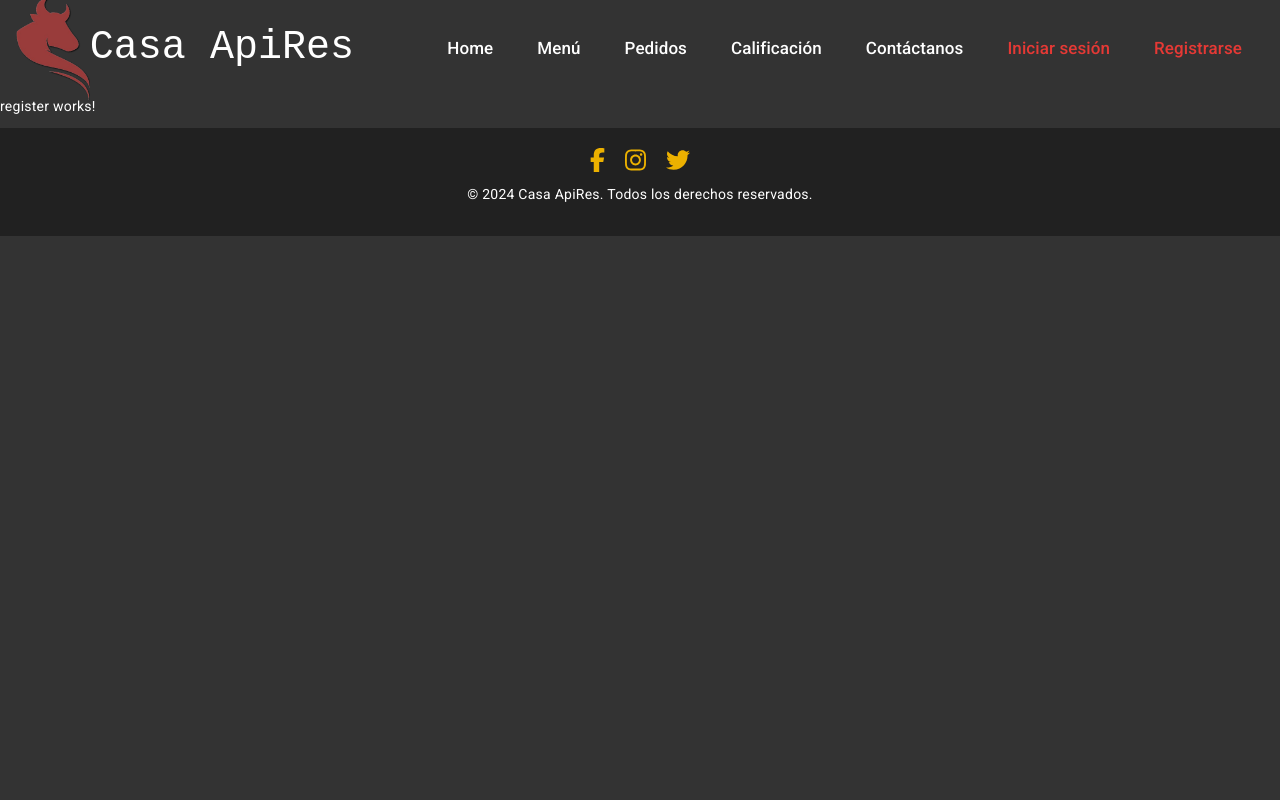
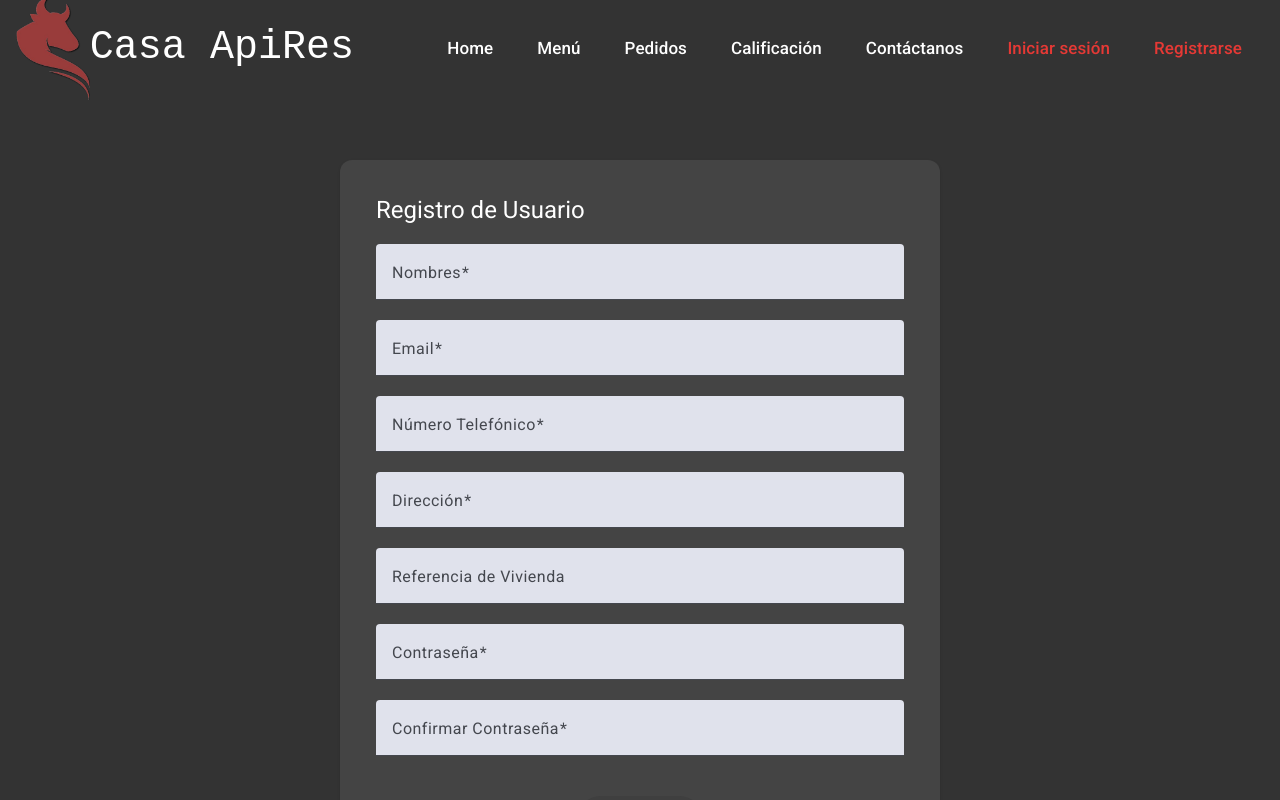
Before and after one commit to matt087/App-Restaurant, an Angular app in the folder frontend/: page /register in a window 1280 px wide. Built offline with nearby package versions, Linux system fonts and the light colour scheme; a web font is replaced by a local one.

Commit message:
registro y login terminados

```diff
--- a/frontend/src/app/components/login/login.component.css
+++ b/frontend/src/app/components/login/login.component.css
@@ -1,8 +1,10 @@
 .login-container {
     display: flex;
     justify-content: center;
-    align-items: center;
-    height: 100vh;
+    align-items: flex-start;
+    height: 80vh; /* Reduce la altura para mover la tarjeta hacia arriba */
+    padding-top: 5%;
+    margin-bottom: -7%;
   }
 
   mat-card {
@@ -26,3 +28,17 @@
     justify-content: center;
     margin-top: 20px;
   }
+
+  .register-link {
+    text-align: center;
+    margin-top: 20px;
+  }
+
+  .register-link a {
+    color: #E53935; /* Color del enlace */
+    text-decoration: none; /* Sin subrayado */
+  }
+
+  .register-link a:hover {
+    text-decoration: underline; /* Subrayado al pasar el ratón */
+  }
--- a/frontend/src/app/components/login/login.component.html
+++ b/frontend/src/app/components/login/login.component.html
@@ -23,5 +23,10 @@
         </div>
       </form>
     </mat-card-content>
+    <mat-card-footer>
+      <div class="register-link">
+        <span>¿No tienes una cuenta? <a [routerLink]="['/register']">Créala aquí</a></span>
+      </div>
+    </mat-card-footer>
   </mat-card>
 </div>
--- a/frontend/src/app/components/register/register.component.css
+++ b/frontend/src/app/components/register/register.component.css
@@ -0,0 +1,50 @@
+.register-container {
+    display: flex;
+    justify-content: center;
+    align-items: flex-start; /* Cambia align-items a flex-start para mover la tarjeta hacia arriba */
+    height: 80vh; /* Reduce la altura para mover la tarjeta hacia arriba */
+    padding-top: 5%; /* Añade un poco de padding superior para margen */
+    margin-bottom: 15%;
+  }
+
+  mat-card {
+    width: 600px;
+    padding: 20px;
+    background-color: #444;
+  }
+
+  .register-title {
+    text-align: center;
+    font-size: 1.5rem;
+    margin-bottom: 20px;
+  }
+
+  .full-width {
+    width: 100%;
+  }
+
+  .register-actions {
+    display: flex;
+    justify-content: center;
+    margin-top: 20px;
+  }
+
+  .footer-links {
+    display: flex;
+    justify-content: space-between;
+    flex-direction: column; /* Organiza los enlaces en columna */
+    text-align: center;
+  }
+
+  .footer-links div {
+    margin-top: 10px;
+  }
+
+  .footer-links a {
+    color: #E53935; /* Color del enlace */
+    text-decoration: none; /* Sin subrayado */
+  }
+
+  .footer-links a:hover {
+    text-decoration: underline; /* Subrayado al pasar el ratón */
+  }
--- a/frontend/src/app/components/register/register.component.html
+++ b/frontend/src/app/components/register/register.component.html
@@ -1 +1,64 @@
-<p>register works!</p>
+<div class="register-container">
+    <mat-card>
+      <mat-card-header>
+        <mat-card-title class="register-title">Registro de Usuario</mat-card-title>
+      </mat-card-header>
+      <mat-card-content>
+        <form [formGroup]="registerForm" (ngSubmit)="onSubmit()">
+          <mat-form-field appearance="fill" class="full-width">
+            <mat-label>Nombres</mat-label>
+            <input matInput formControlName="name" type="text" required>
+            <mat-error *ngIf="registerForm.get('name')?.hasError('required')">El nombre es obligatorio</mat-error>
+          </mat-form-field>
+
+          <mat-form-field appearance="fill" class="full-width">
+            <mat-label>Email</mat-label>
+            <input matInput formControlName="email" type="email" required>
+            <mat-error *ngIf="registerForm.get('email')?.hasError('required')">El email es obligatorio</mat-error>
+            <mat-error *ngIf="registerForm.get('email')?.hasError('email')">Por favor, introduce un email válido</mat-error>
+          </mat-form-field>
+
+          <mat-form-field appearance="fill" class="full-width">
+            <mat-label>Número Telefónico</mat-label>
+            <input matInput formControlName="phone" type="tel" required>
+            <mat-error *ngIf="registerForm.get('phone')?.hasError('required')">El número telefónico es obligatorio</mat-error>
+          </mat-form-field>
+
+          <mat-form-field appearance="fill" class="full-width">
+            <mat-label>Dirección</mat-label>
+            <input matInput formControlName="address" type="text" required>
+            <mat-error *ngIf="registerForm.get('address')?.hasError('required')">La dirección es obligatoria</mat-error>
+          </mat-form-field>
+
+          <mat-form-field appearance="fill" class="full-width">
+            <mat-label>Referencia de Vivienda</mat-label>
+            <input matInput formControlName="reference" type="text">
+          </mat-form-field>
+
+          <mat-form-field appearance="fill" class="full-width">
+            <mat-label>Contraseña</mat-label>
+            <input matInput formControlName="password" type="password" required>
+            <mat-error *ngIf="registerForm.get('password')?.hasError('required')">La contraseña es obligatoria</mat-error>
+          </mat-form-field>
+
+          <mat-form-field appearance="fill" class="full-width">
+            <mat-label>Confirmar Contraseña</mat-label>
+            <input matInput formControlName="confirmPassword" type="password" required>
+            <mat-error *ngIf="registerForm.get('confirmPassword')?.hasError('required')">La confirmación de la contraseña es obligatoria</mat-error>
+            <mat-error *ngIf="registerForm.hasError('passwordMismatch')">Las contraseñas no coinciden</mat-error>
+          </mat-form-field>
+
+          <div class="register-actions">
+            <button mat-raised-button color="primary" type="submit" [disabled]="!registerForm.valid">Registrarse</button>
+          </div>
+        </form>
+      </mat-card-content>
+      <mat-card-footer>
+        <div class="footer-links">
+          <div class="login-link">
+            <span>¿Ya tienes una cuenta? <a [routerLink]="['/login']">Inicia sesión aquí</a></span>
+          </div>
+        </div>
+      </mat-card-footer>
+    </mat-card>
+  </div>
--- a/frontend/src/app/components/register/register.component.ts
+++ b/frontend/src/app/components/register/register.component.ts
@@ -1,4 +1,5 @@
-import { Component } from '@angular/core';
+import { Component, OnInit } from '@angular/core';
+import { FormBuilder, FormGroup, Validators, AbstractControl } from '@angular/forms';
 
 @Component({
   selector: 'app-register',
@@ -6,5 +7,42 @@ import { Component } from '@angular/core';
   styleUrl: './register.component.css'
 })
 export class RegisterComponent {
+  registerForm: FormGroup;
 
+  constructor(private fb: FormBuilder) {
+    this.registerForm = this.fb.group({
+      name: ['', Validators.required],
+      email: ['', [Validators.required, Validators.email]],
+      phone: ['', Validators.required],
+      address: ['', Validators.required],
+      reference: [''],
+      password: ['', Validators.required],
+      confirmPassword: ['', Validators.required]
+    }, { validator: this.passwordMatchValidator });
+  }
+
+  ngOnInit(): void {}
+
+  passwordMatchValidator(control: AbstractControl): { [key: string]: boolean } | null {
+    const password = control.get('password');
+    const confirmPassword = control.get('confirmPassword');
+    if (password && confirmPassword && password.value !== confirmPassword.value) {
+      return { passwordMismatch: true };
+    }
+    return null;
+  }
+
+  onSubmit(): void {
+    if (this.registerForm.valid) {
+      // Aquí puedes manejar la lógica de registro
+      const { name, email, phone, address, reference, password } = this.registerForm.value;
+      console.log('Nombres:', name);
+      console.log('Email:', email);
+      console.log('Número Telefónico:', phone);
+      console.log('Dirección:', address);
+      console.log('Referencia de Vivienda:', reference);
+      console.log('Contraseña:', password);
+      // Realizar el registro con el servidor
+    }
+  }
 }
```
Lines whose indentation alone changed are shown as unchanged.
